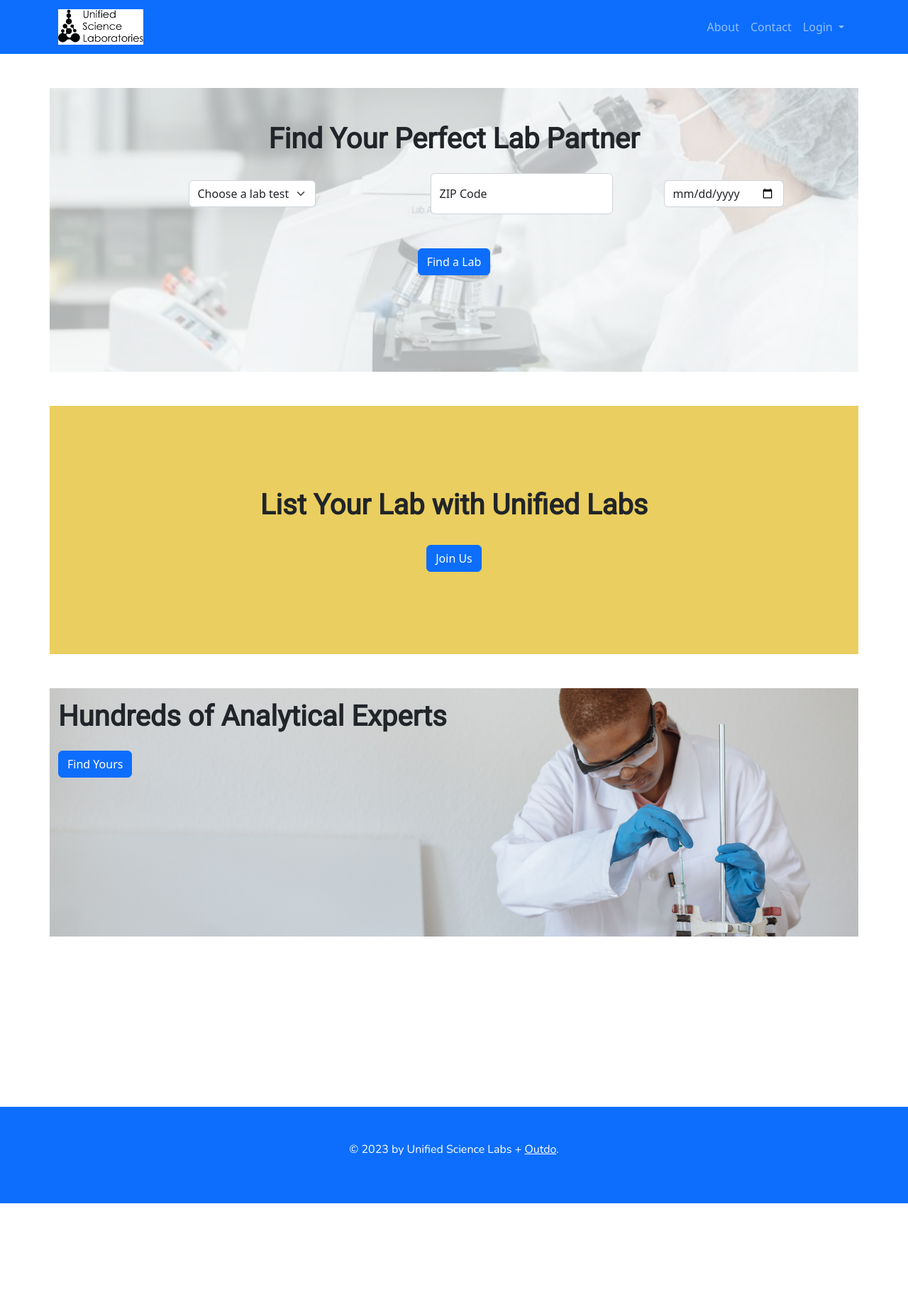
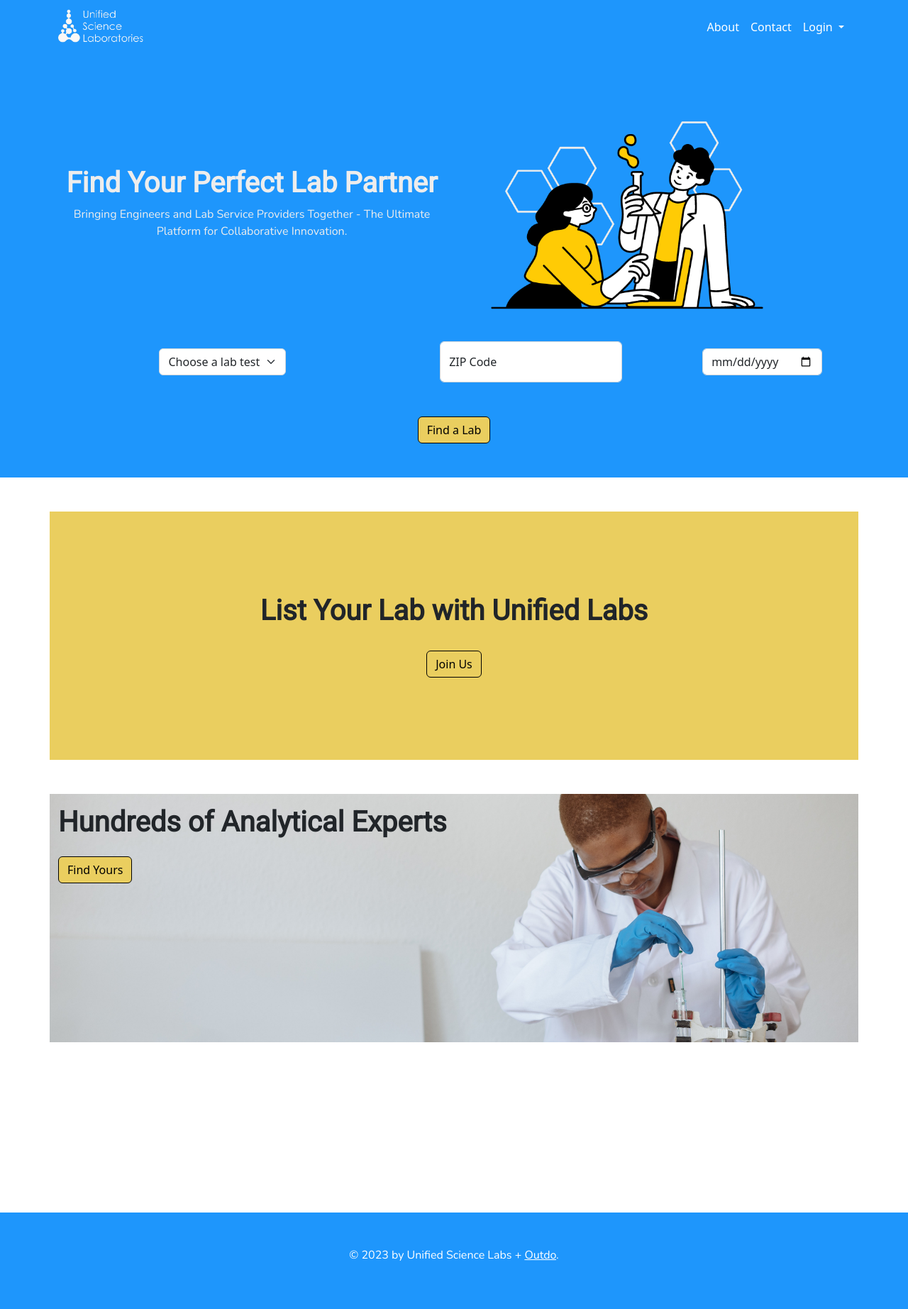
Before and after one commit to bharding216/labs, a Python web app: template project/templates/index.html in a window 1280 px wide. Shown: the whole page at 71% size. Before the commit the page ends 1696 px from the top, so only its background shows below. Run offline with Jinja, Linux system fonts and the light colour scheme; the template is opened without the code that fills it, so the values that code supplies are empty; some libraries are stand-ins or nearby versions.

Commit message:
Update top section of the home page
Also updated fonts and colors throughout the website.

```diff
--- a/project/static/css/main.css
+++ b/project/static/css/main.css
@@ -1,3 +1,11 @@
+/*  BRAND COLORS:
+NAVY: #11296B
+ROYAL BLUE: #1E96FC
+GRAY-WHITE: #EDEDED
+LIGHTER YELLOW: #FFDB57
+DARKER YELLOW: #FFCB05
+*/
+
 .wrapper {
   min-height: 100vh;
   display: flex;
@@ -26,19 +34,45 @@ p {
   font-weight: 300;
 }
 
+.navbar-custom {
+  background-color: #1E96FC;
+}
+
+.nav-link {
+  color: white;
+}
+
+.nav-link:hover {
+  color: #11296B;
+}
+
+.navbar-toggler {
+  border: 1px solid #ededed;
+}
+
+
+.btn-primary {
+  background-color: #eace5f;
+  border-color: black;
+  color: black;
+}
 
 .btn-primary:hover {
-  background-color: navy;
-  border-color: navy;
+  background-color: #11296B;
+  border-color: #eace5f;
+  color:white;
 }
 
+.footer {
+  background-color: #1E96FC;
+}
 
 .hover-link {
   color: white;
 }
 
 .hover-link:hover {
-  color: navy;
+  color: #11296B;
 }
 
 
@@ -53,50 +87,40 @@ p {
 
 
 
-.top-section-with-background {
-  position: relative;
+
+/*small screen*/
+@media (max-width: 767px) {
+  #lab_techs {
+    width: 225px;
+    height: auto;
+  }
 }
 
 
-.top-section-with-background::before {
-    content: '';
-    background-repeat: no-repeat;
-      background-position: center;
-    background-size: cover;
-    background-image: url('/static/lab_photo2.png');
-    opacity: 0.3;
-    position: absolute;
-    top: 0;
-    left: 0;
-    width: 100%;
-    height: 100%;
-    z-index: -1;
+/*medium screen*/
+@media (min-width: 768px) {
+  .dropdown-menu {
+    margin-right: 50px;
   }
 
-  @media (min-width: 768px) {
-    .top-section-with-background {
-      height: 50vh;
-    }
+  #lab_techs {
+    width: 350px;
+    height: auto;
   }
-
-
-
-
+}
 
 
 /*large screen*/
-@media (min-width: 992px) {
-    .dropdown-menu {
-      margin-right: 100px;
-    }
+@media (min-width: 1024px) {
+  .dropdown-menu {
+    margin-right: 100px;
   }
 
-  /*small screen*/
-  @media (max-width: 991px) {
-    .dropdown-menu {
-      margin-right: 50px;
-    }
+  #lab_techs {
+    width: 450px;
+    height: auto;
   }
+}
 
 
 
--- a/project/templates/base.html
+++ b/project/templates/base.html
@@ -41,7 +41,7 @@
 
         <!--Read the docs (https://getbootstrap.com/docs/4.0/components/navbar/)
         for more details on these classes-->
-        <nav class="navbar navbar-expand-sm navbar-dark bg-primary static-top">
+        <nav class="navbar sticky-top navbar-expand-sm navbar-custom static-top">
             <div class="container">
 
 
@@ -157,9 +157,9 @@
 
 
         <!--FOOTER-->
-        <div class="text-center p-5 bg-primary">
+        <div class="text-center p-5 footer">
         <!--Great example for the footer: (https://mdbootstrap.com/docs/standard/navigation/footer/)-->
-            <p class="text-white">
+            <p style="color: white">
             {% block footer %}
             &copy; 2023 by Unified Science Labs + <a class="hover-link" href="https://outdoexcel.com/"
                 target="_blank"
--- a/project/templates/index.html
+++ b/project/templates/index.html
@@ -4,9 +4,10 @@
 
 {% block content %}
 
-<div class="container my-5">
+
 {% with messages = get_flashed_messages(with_categories=True) %}
 {% if messages %}
+    <div class="container my-5">
         {% for category, message in messages %}
             {% if category == 'success' %}
                 <div class="alert alert-success mx-5" role="alert">
@@ -18,23 +19,33 @@
                 </div>
             {% endif %}
         {% endfor %}
+    </div>
 {% endif %}
 {% endwith %}
+
+
+
+<div class="py-5" style="background-color:#1e96fc;">
+
+    <!--INNER DIV 1-->
+    <div class="container">
+        <div class="row mb-3">
+            <div class="col-6 align-items-center d-flex">
+                <div class="text-center">
+                    <h1 style="color:#ededed">Find Your Perfect Lab Partner</h1>
+                    <p style="color:#ededed">Bringing Engineers and Lab Service Providers Together
+                        - The Ultimate Platform for Collaborative Innovation.</p>
+                </div>
+            </div>
+
+            <div class="col-6">
+                <img src='/static/lab_techs1.png' id="lab_techs">
+            </div>
+        </div>
     </div>
 
 
-<div class="container my-5 py-5 top-section-with-background">
-
-    <!--INNER DIV 1-->
-    <div class="d-flex justify-content-center">
-
-        <div class="mb-3">
-            <h1 class="text-center">Find Your Perfect Lab Partner</h1>
-        </div>
-
-    </div>
-
-
+    <div class="row">
         <form action="{{ url_for('views.index') }}" method="POST">
 
             <!--INNER DIV 2 for the form inputs-->
@@ -105,7 +116,7 @@
 
         </form>
 
-
+    </div>
 
 </div>
 
```
Also changed, not shown: project/static/fonts/Cabin-Regular.otf (deleted), project/static/lab_photo2.png (deleted), project/static/lab_techs1.png (added), project/static/usl_logo.png, 1 other file. Lines whose indentation alone changed are shown as unchanged.
